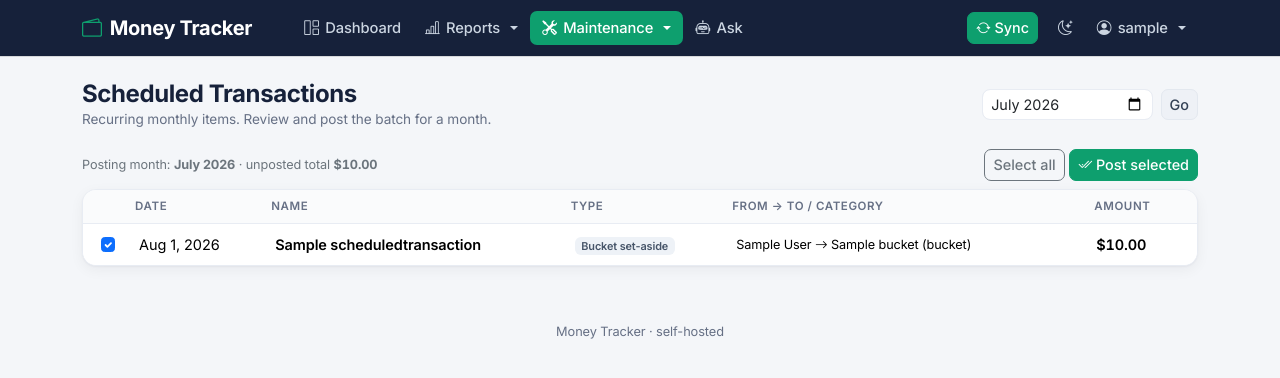
After one commit to jaysuzi5/money-tracker, a Django app: page /scheduled/ in a window 1280 px wide. The commit adds this page. Shown: the top 378 px of the page. Run offline with Django 5.2, Linux system fonts and the light colour scheme; a user stored in the database is signed in; tables that the repository leaves empty hold one stand-in row (values such as "Sample post"); some libraries are stand-ins or nearby versions.

Commit message:
Add Scheduled Transactions page: monthly recurring items posted in batch after review
- ScheduledTransaction model (bucket/transfer/payment kinds, day + month_offset)
- /scheduled/ review page with per-item computed date, select-all, post-selected; per-month
  idempotency via last_posted
- seed_scheduled command loads the standard monthly set; Maintenance nav + admin

Co-Authored-By: Claude Opus 4.8 <noreply@anthropic.com>

```diff
--- a/templates/base.html
+++ b/templates/base.html
@@ -35,8 +35,9 @@
           </ul>
         </li>
         <li class="nav-item dropdown">
-          <a class="nav-link dropdown-toggle {% if url_name in 'matches,duplicates,buckets,categories' %}active{% endif %}" href="#" data-bs-toggle="dropdown"><i class="bi bi-tools"></i> Maintenance</a>
+          <a class="nav-link dropdown-toggle {% if url_name in 'scheduled,matches,duplicates,buckets,categories' %}active{% endif %}" href="#" data-bs-toggle="dropdown"><i class="bi bi-tools"></i> Maintenance</a>
           <ul class="dropdown-menu">
+            <li><a class="dropdown-item" href="{% url 'tracker:scheduled' %}"><i class="bi bi-calendar-check"></i> Scheduled</a></li>
             <li><a class="dropdown-item" href="{% url 'tracker:matches' %}"><i class="bi bi-link-45deg"></i> Matches</a></li>
             <li><a class="dropdown-item" href="{% url 'tracker:duplicates' %}"><i class="bi bi-files"></i> Duplicates</a></li>
             <li><a class="dropdown-item" href="{% url 'tracker:buckets' %}"><i class="bi bi-piggy-bank"></i> Buckets</a></li>
--- /dev/null
+++ b/templates/tracker/scheduled.html
@@ -0,0 +1,49 @@
+{% extends 'base.html' %}
+{% load humanize %}
+{% block title %}Scheduled{% endblock %}
+{% block content %}
+<div class="mt-page-header">
+  <div><h1>Scheduled Transactions</h1><div class="subtitle">Recurring monthly items. Review and post the batch for a month.</div></div>
+  <form method="get" class="d-flex gap-2 align-items-center m-0">
+    <input type="month" name="month" value="{{ month_str }}" class="form-control form-control-sm" style="width:auto">
+    <button class="btn btn-sm btn-light">Go</button>
+  </form>
+</div>
+
+<form method="post" action="{% url 'tracker:scheduled_post' %}">{% csrf_token %}
+  <input type="hidden" name="month" value="{{ month_str }}">
+  <div class="d-flex justify-content-between align-items-center mb-2">
+    <div class="text-secondary small">Posting month: <strong>{{ month_label }}</strong> · unposted total <strong class="num">${{ total|floatformat:2|intcomma }}</strong></div>
+    <div>
+      <button type="button" class="btn btn-sm btn-outline-secondary" onclick="document.querySelectorAll('.sched-cb:not(:disabled)').forEach(c=>c.checked=true)">Select all</button>
+      <button class="btn btn-sm btn-primary" onclick="return confirm('Post all selected scheduled transactions for {{ month_label }}?')"><i class="bi bi-check2-all"></i> Post selected</button>
+    </div>
+  </div>
+
+  <div class="card table-card">
+    <table class="table table-hover">
+      <thead><tr><th style="width:2rem"></th><th>Date</th><th>Name</th><th>Type</th><th>From → To / Category</th><th class="text-end">Amount</th><th></th></tr></thead>
+      <tbody>
+      {% for r in rows %}
+        <tr class="{% if r.posted %}text-secondary{% endif %}">
+          <td><input type="checkbox" class="form-check-input sched-cb" name="post" value="{{ r.s.id }}" {% if not r.posted %}checked{% else %}disabled{% endif %}></td>
+          <td class="text-nowrap">{{ r.when|date:"M j, Y" }}</td>
+          <td class="fw-semibold">{{ r.s.name }}</td>
+          <td><span class="badge type-badge">{{ r.s.get_kind_display }}</span></td>
+          <td class="small">
+            {{ r.s.source_account.name }}
+            {% if r.s.kind == 'transfer' %}<i class="bi bi-arrow-right"></i> {{ r.s.to_account.name }}
+            {% elif r.s.kind == 'bucket' %}<i class="bi bi-arrow-right"></i> {{ r.s.to_bucket.name }} (bucket)
+            {% elif r.s.kind == 'payment' %}· {{ r.s.category.parent.name }}: {{ r.s.category.name }}{% endif %}
+          </td>
+          <td class="text-end num fw-semibold">${{ r.s.amount|floatformat:2|intcomma }}</td>
+          <td class="text-end">{% if r.posted %}<span class="badge status-reconciled">posted</span>{% endif %}</td>
+        </tr>
+      {% empty %}
+        <tr><td colspan="7"><div class="empty-state">No scheduled transactions defined.</div></td></tr>
+      {% endfor %}
+      </tbody>
+    </table>
+  </div>
+</form>
+{% endblock %}
--- a/tracker/admin.py
+++ b/tracker/admin.py
@@ -82,6 +82,12 @@ class PortfolioSnapshotAdmin(admin.ModelAdmin):
     date_hierarchy = 'snapshot_date'
 
 
+@admin.register(models.ScheduledTransaction)
+class ScheduledTransactionAdmin(admin.ModelAdmin):
+    list_display = ('name', 'kind', 'source_account', 'amount', 'day', 'month_offset', 'is_active')
+    list_filter = ('kind', 'is_active')
+
+
 @admin.register(models.PayeeAlias)
 class PayeeAliasAdmin(admin.ModelAdmin):
     list_display = ('bank_name', 'local_payee', 'account')
--- a/tracker/models.py
+++ b/tracker/models.py
@@ -423,6 +423,40 @@ class NetWorthSnapshot(models.Model):
         return f'{self.snapshot_date} {self.net_worth}'
 
 
+class ScheduledKind(models.TextChoices):
+    BUCKET = 'bucket', 'Bucket set-aside'
+    TRANSFER = 'transfer', 'Account transfer'
+    PAYMENT = 'payment', 'Payment'
+
+
+class ScheduledTransaction(models.Model):
+    """A recurring monthly transaction, posted in batch after review."""
+    name = models.CharField(max_length=120)
+    kind = models.CharField(max_length=12, choices=ScheduledKind.choices)
+    source_account = models.ForeignKey(
+        Account, on_delete=models.CASCADE, related_name='scheduled')
+    amount = models.DecimalField(max_digits=14, decimal_places=2)  # positive
+    day = models.IntegerField(default=20)          # day of month
+    month_offset = models.IntegerField(default=0)  # 0 = this month, 1 = upcoming month
+    to_account = models.ForeignKey(
+        Account, null=True, blank=True, on_delete=models.SET_NULL, related_name='scheduled_in')
+    to_bucket = models.ForeignKey(
+        Bucket, null=True, blank=True, on_delete=models.SET_NULL, related_name='scheduled')
+    category = models.ForeignKey(
+        Category, null=True, blank=True, on_delete=models.SET_NULL, related_name='scheduled')
+    payee = models.CharField(max_length=200, blank=True)
+    memo = models.CharField(max_length=200, blank=True)
+    is_active = models.BooleanField(default=True)
+    order = models.IntegerField(default=0)
+    last_posted = models.DateField(null=True, blank=True)  # first-of-month of last run
+
+    class Meta:
+        ordering = ['order', 'id']
+
+    def __str__(self):
+        return f'{self.name} (${self.amount})'
+
+
 class SyncRun(models.Model):
     institution = models.ForeignKey(
         Institution, null=True, blank=True, on_delete=models.SET_NULL, related_name='sync_runs'
--- a/tracker/urls.py
+++ b/tracker/urls.py
@@ -10,6 +10,8 @@ urlpatterns = [
     path('account/<int:account_id>/', views.account_register, name='register'),
     path('account/<int:account_id>/edit/', views.account_edit, name='account_edit'),
     path('account/<int:account_id>/reconcile/', views.reconcile, name='reconcile'),
+    path('scheduled/', views.scheduled, name='scheduled'),
+    path('scheduled/post/', views.scheduled_post, name='scheduled_post'),
     path('duplicates/', views.duplicates, name='duplicates'),
     path('duplicates/delete/', views.duplicate_delete, name='duplicate_delete'),
     path('matches/', views.matches, name='matches'),
--- a/tracker/views.py
+++ b/tracker/views.py
@@ -495,6 +495,79 @@ def duplicate_delete(request):
     _recompute_available(account)
     messages.success(request, 'Duplicate removed.')
     return redirect(reverse('tracker:duplicates'))
+
+
+def _sched_date(base, day, offset):
+    import calendar
+    m = base.month - 1 + offset
+    y = base.year + m // 12
+    m = m % 12 + 1
+    last = calendar.monthrange(y, m)[1]
+    return date(y, m, min(day, last))
+
+
+def _post_scheduled(sched, when):
+    """Create the real transaction(s) for one scheduled item on date `when`."""
+    from .models import ScheduledKind, Transfer, TxnSource
+    memo = sched.memo or f'Scheduled: {sched.name}'
+    if sched.kind == ScheduledKind.BUCKET and sched.to_bucket:
+        _create_bucket_entry(sched.to_bucket, when, sched.amount, memo)
+    elif sched.kind == ScheduledKind.TRANSFER and sched.to_account:
+        transfer = Transfer.objects.create(note=memo)
+        tcat = _transfer_category()
+        Transaction.objects.create(
+            account=sched.source_account, date=when, amount=-sched.amount,
+            payee=f'Transfer to {sched.to_account.name}', memo=memo,
+            category=tcat, status=TxnStatus.UNCLEARED, source=TxnSource.MANUAL, transfer=transfer)
+        Transaction.objects.create(
+            account=sched.to_account, date=when, amount=sched.amount,
+            payee=f'Transfer from {sched.source_account.name}', memo=memo,
+            category=tcat, status=TxnStatus.UNCLEARED, source=TxnSource.MANUAL, transfer=transfer)
+        _recompute_available(sched.source_account)
+        _recompute_available(sched.to_account)
+    elif sched.kind == ScheduledKind.PAYMENT:
+        Transaction.objects.create(
+            account=sched.source_account, date=when, amount=-sched.amount,
+            payee=sched.payee or sched.name, memo=memo, category=sched.category,
+            status=TxnStatus.UNCLEARED, source=TxnSource.MANUAL)
+        _recompute_available(sched.source_account)
+
+
+@login_required
+def scheduled(request):
+    from .models import ScheduledTransaction
+    base_str = request.GET.get('month')
+    base = date.fromisoformat(base_str + '-01') if base_str else timezone.now().date().replace(day=1)
+    items = list(ScheduledTransaction.objects.filter(is_active=True)
+                 .select_related('source_account', 'to_account', 'to_bucket', 'category'))
+    rows = []
+    for s in items:
+        rows.append({'s': s, 'when': _sched_date(base, s.day, s.month_offset),
+                     'posted': s.last_posted == base})
+    rows.sort(key=lambda r: (r['when'], r['s'].order))
+    total = sum((r['s'].amount for r in rows if not r['posted']), Decimal('0'))
+    return render(request, 'tracker/scheduled.html', {
+        'rows': rows, 'base': base, 'month_str': base.strftime('%Y-%m'),
+        'month_label': base.strftime('%B %Y'), 'total': total,
+    })
+
+
+@login_required
+@require_POST
+def scheduled_post(request):
+    from .models import ScheduledTransaction
+    base = date.fromisoformat(request.POST.get('month') + '-01')
+    ids = request.POST.getlist('post')
+    n = 0
+    for s in ScheduledTransaction.objects.filter(id__in=ids, is_active=True):
+        if s.last_posted == base:
+            continue
+        _post_scheduled(s, _sched_date(base, s.day, s.month_offset))
+        s.last_posted = base
+        s.save(update_fields=['last_posted'])
+        n += 1
+    messages.success(request, f'Posted {n} scheduled transaction{"" if n == 1 else "s"} for {base:%B %Y}.')
+    return redirect(reverse('tracker:scheduled') + f'?month={base:%Y-%m}')
 
 
 @login_required
```
Also changed, not shown: tracker/management/commands/seed_scheduled.py (added, +81 -0 lines), tracker/migrations/0015_scheduledtransaction.py (added).
